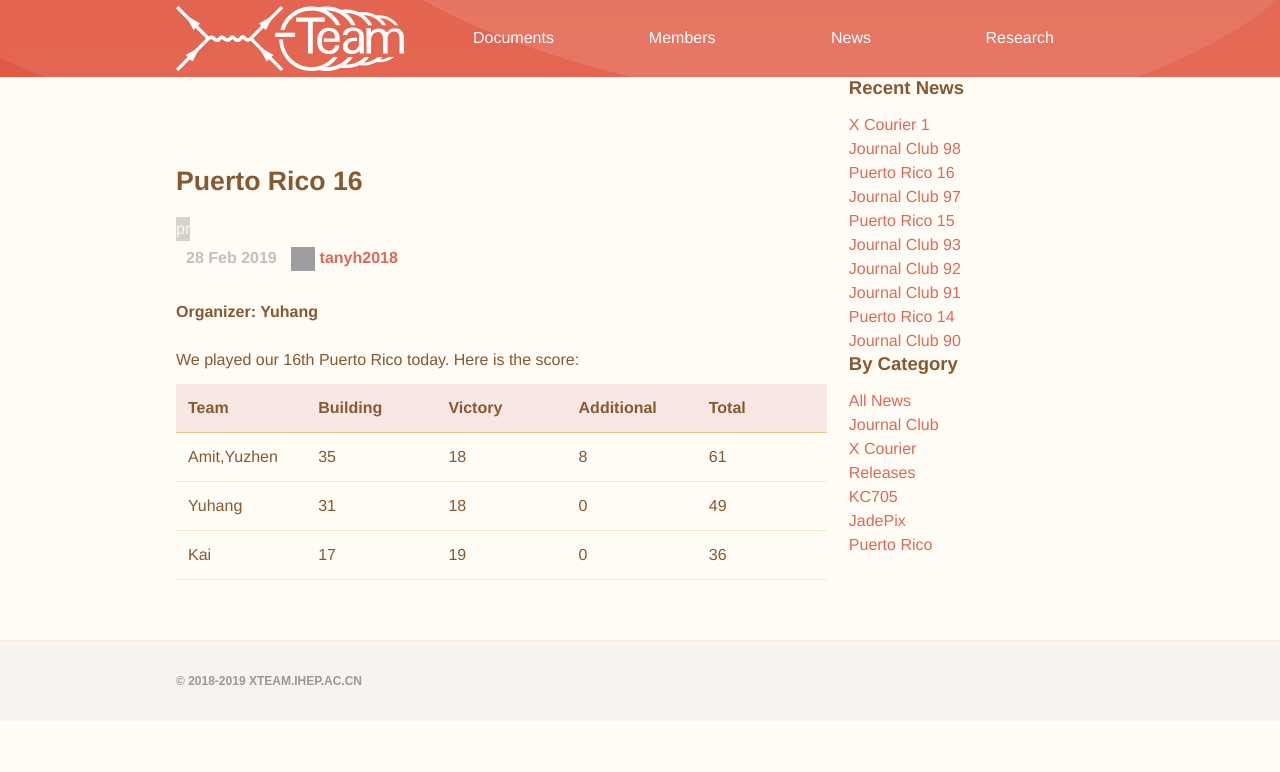
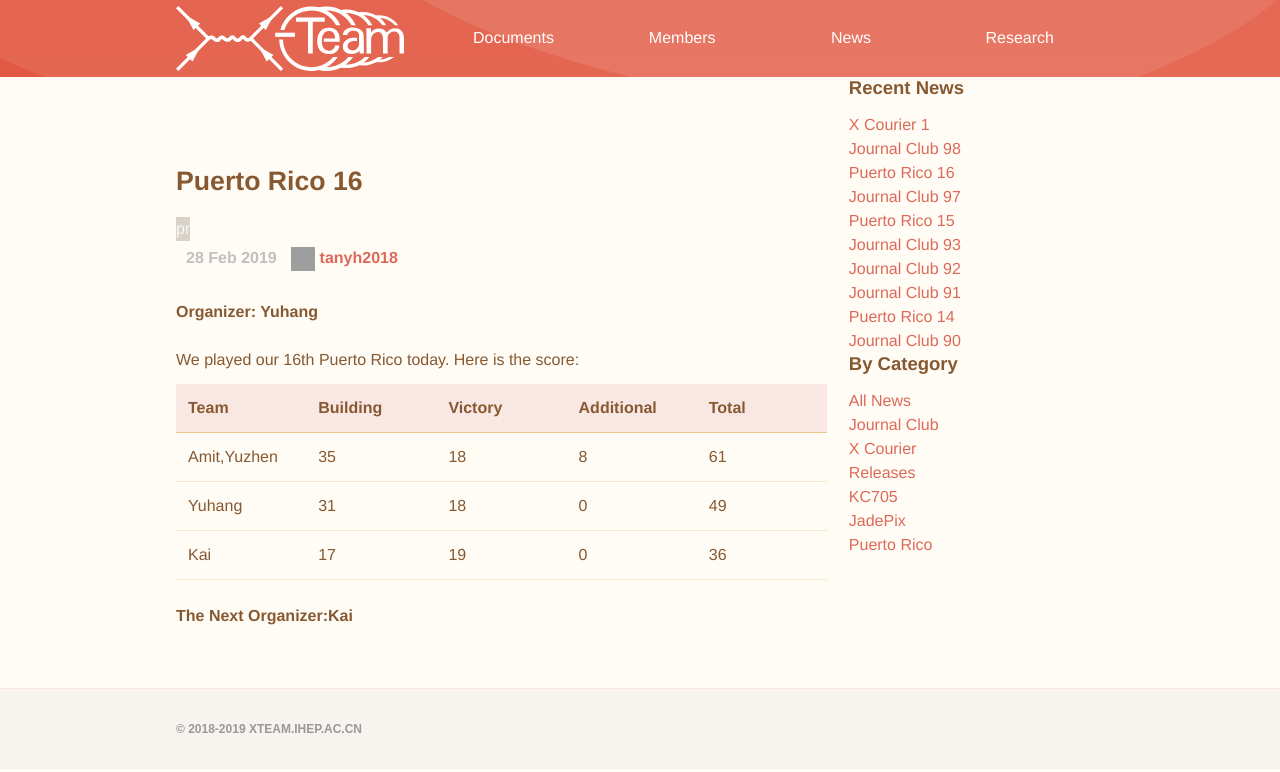
Before and after one commit to dt-np/xteam, a Jekyll site: the page built from _posts/2019-02-28-PR16.md, in a window 1280 px wide. Shown: the top 772 px of the page. Built offline with Jekyll 4.4.1, drawn with Linux system fonts in a browser that asks for light colours; grey boxes are pictures that could not be loaded.

Commit message:
PR16:add next organizer

```diff
--- a/_posts/2019-02-28-PR16.md
+++ b/_posts/2019-02-28-PR16.md
@@ -14,3 +14,5 @@ We played our 16th Puerto Rico today. Here is the score:
 | Amit,Yuzhen         | 35       | 18      | 8          | 61    |
 | Yuhang              | 31       | 18      | 0          | 49    |
 | Kai                 | 17       | 19      | 0          | 36    |
+
+**The Next Organizer:Kai**
```
